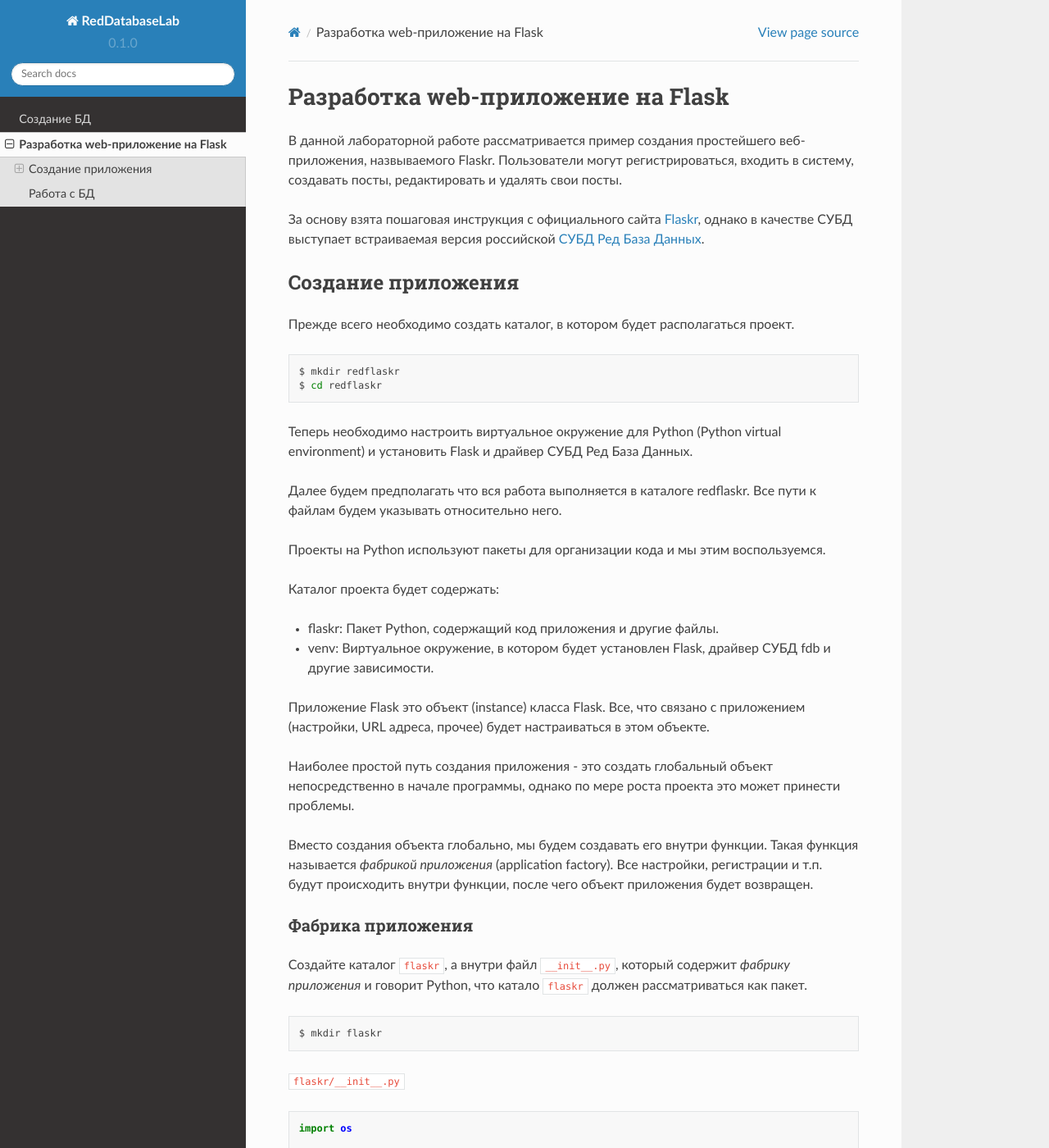
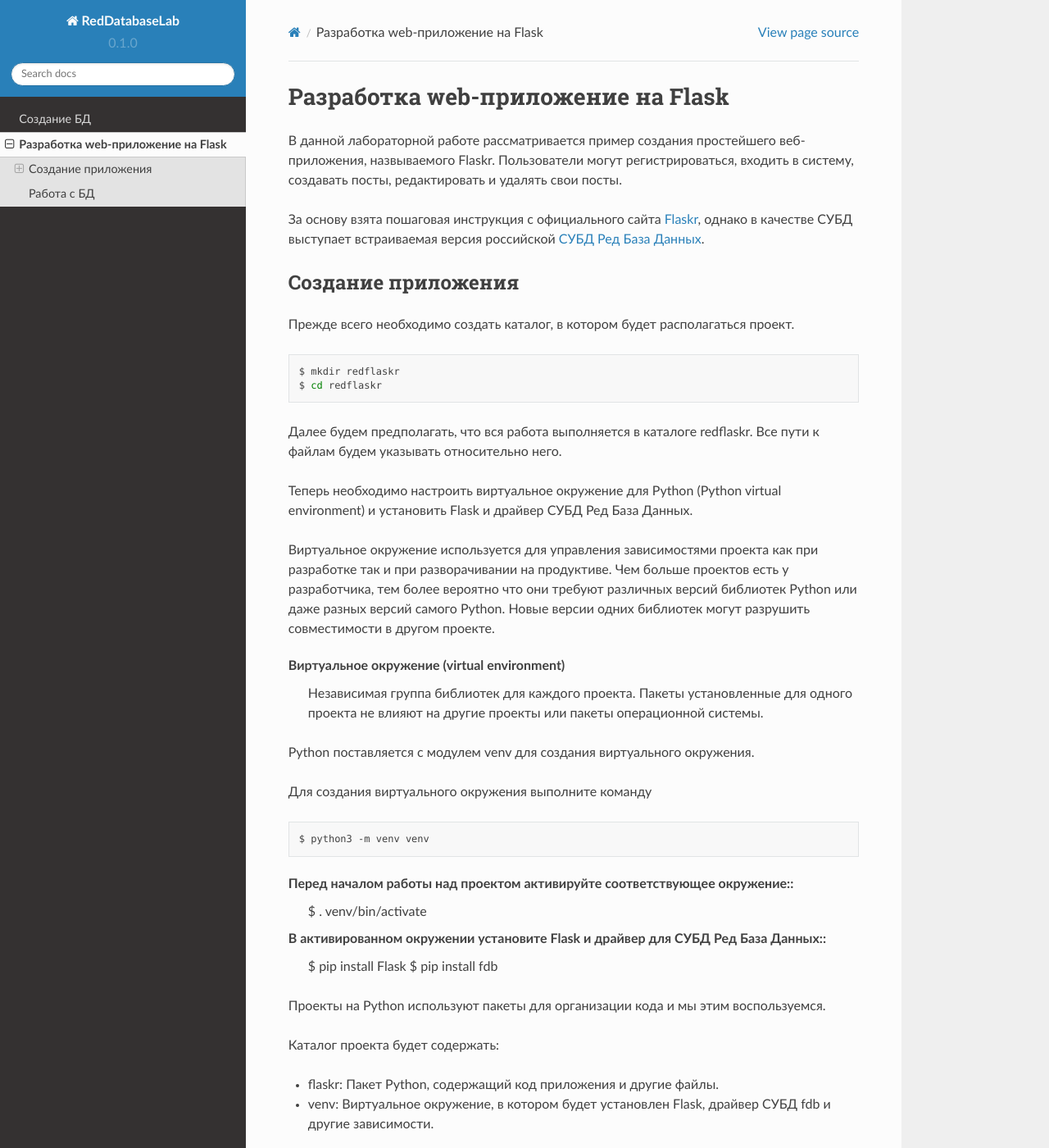
Before and after one commit to romansimakov/RedDatabaseLab, a Sphinx documentation site: the page built from docs/flaskr.rst, in a window 1280 px wide and 1400 px high. Shown: the whole window at 82% size. Built offline with Sphinx 7.4.7 and the Read the Docs theme 2.0.0, drawn with Linux system fonts in a browser that asks for light colours; some of the changed text lies outside the part shown.

Commit message:
Add venv setup

```diff
--- a/docs/flaskr.rst
+++ b/docs/flaskr.rst
@@ -18,9 +18,29 @@
     $ mkdir redflaskr
     $ cd redflaskr
 
+Далее будем предполагать, что вся работа выполняется в каталоге redflaskr. Все пути к файлам будем указывать относительно него.
+
 Теперь необходимо настроить виртуальное окружение для Python (Python virtual environment) и установить Flask и драйвер СУБД Ред База Данных.
 
-Далее будем предполагать что вся работа выполняется в каталоге redflaskr. Все пути к файлам будем указывать относительно него.
+Виртуальное окружение используется для управления зависимостями проекта как при разработке так и при разворачивании на продуктиве. Чем больше проектов есть у разработчика, тем более вероятно что они требуют различных версий библиотек Python или даже разных версий самого Python. Новые версии одних библиотек могут разрушить совместимости в другом проекте.
+
+Виртуальное окружение (virtual environment)
+    Независимая группа библиотек для каждого проекта. Пакеты установленные для одного проекта не влияют на другие проекты или пакеты операционной системы.
+
+Python поставляется с модулем venv для создания виртуального окружения.
+
+Для создания виртуального окружения выполните команду
+
+.. code-block:: bash
+
+    $ python3 -m venv venv
+
+Перед началом работы над проектом активируйте соответствующее окружение::
+    $ . venv/bin/activate
+
+В активированном окружении установите Flask и драйвер для СУБД Ред База Данных::
+    $ pip install Flask
+    $ pip install fdb
 
 Проекты на Python используют пакеты для организации кода и мы этим воспользуемся.
 
@@ -85,11 +105,11 @@
 
 ``create_app`` это функция *фабрика приложения*. Позже она будет дополнена, но и сейчас она многое делает:
 
-#. :code:`app = Flask(__name__, instance_relative_config=True)` создает объект приложения Flask:
+#. :code:`app = Flask(__name__, instance_relative_config=True)` создает объект приложения Flask.
     :__name__: имя текущего модуля Python. Приложению необходимо знать где оно располагается, чтобы установить некоторые пути.
     :instance_relative_config: говорит приложению, что файлы конфигурации размещаются относительно каталога ``instance``. Он размещается вне каталога ``flaskr`` и содержит локальные данные: конфигурационные файлы, БД.
 
-#. :code:`app.config.from_mapping` устанавливает значения параметров конфигурации по умолчанию:
+#. :code:`app.config.from_mapping` устанавливает значения параметров конфигурации по умолчанию.
     :SECRET_KEY: используется классом Flask и расширениями для обеспечения безопасности хранимых данных. Значение ``dev`` позволяет удобно разрабатывать приложения, но должно быть заменено случайным значением при поставке приложения заказчику.
     :DATABASE: путь к файлу БД. БД размещается в каталоге ``instance``. В зависимости от нужд приложения, может быть любым, в том числе псевдонимом БД на удаленном сервере. В нашем случае мы воспользуемся встроенным сервером.
     :USER: Имя пользователя, от которого будет производиться соединение.
```
